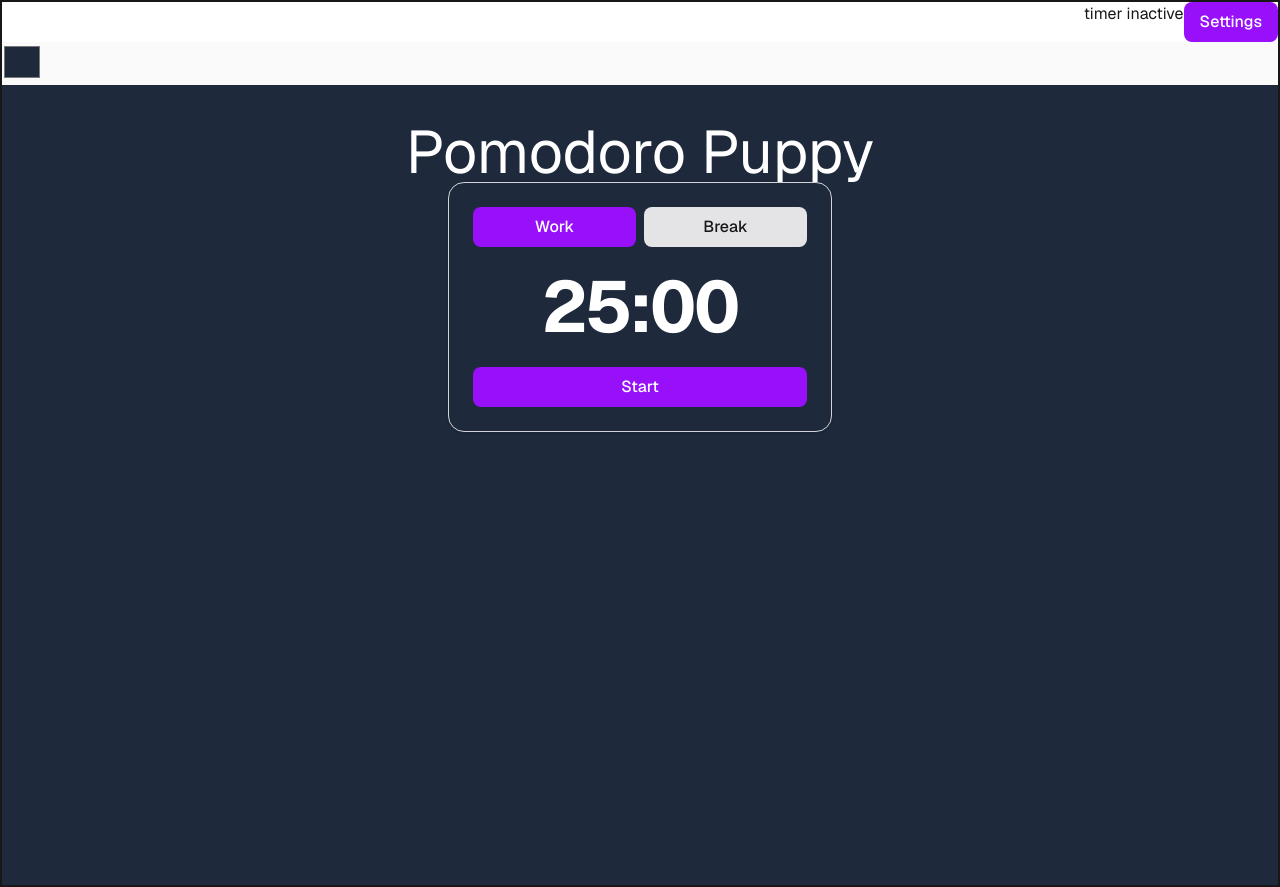
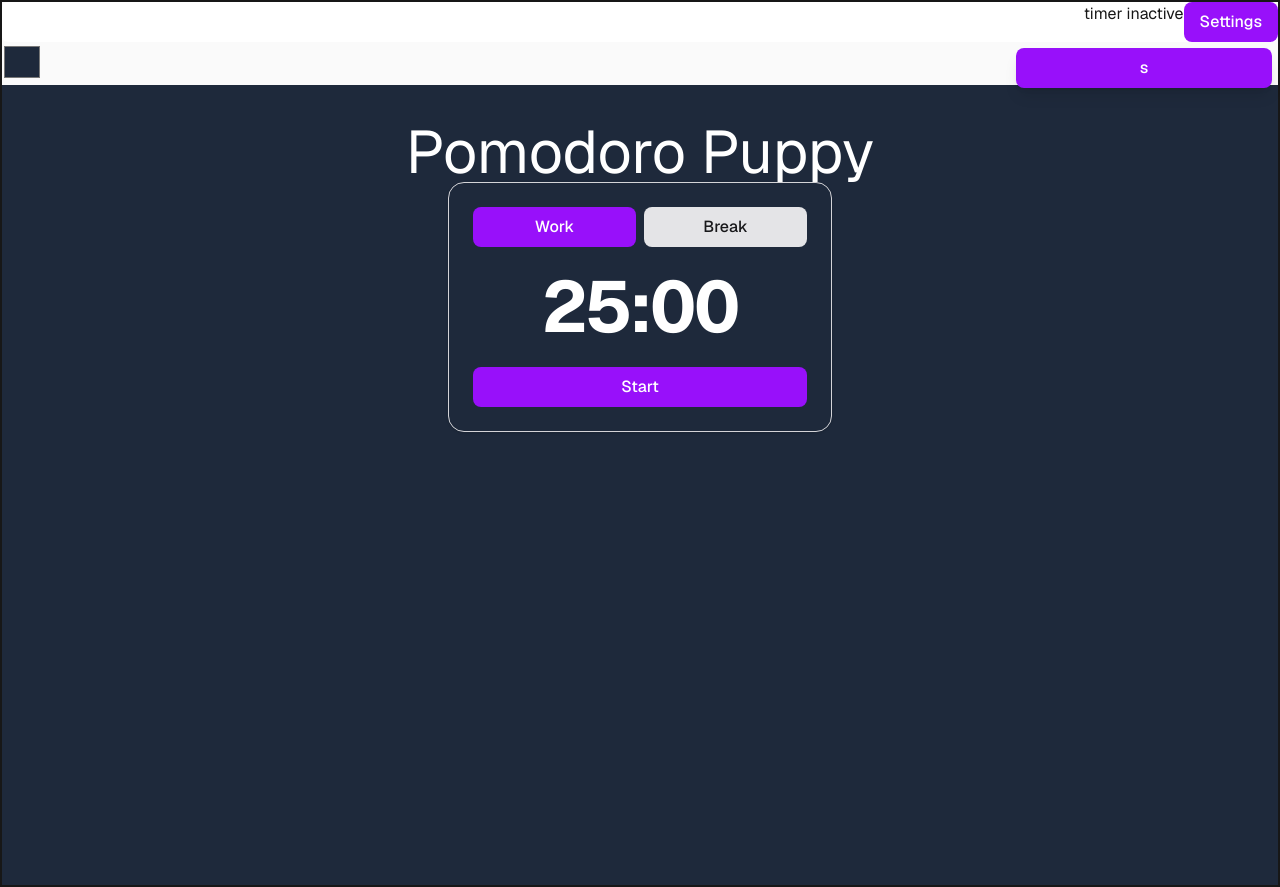
Before and after one commit to matthew-beep/timer, a Next.js app in the folder pomodoro/: page / in a window 1280 px wide. Both pictures are taken after a click on the button "Settings". Built offline with nearby package versions, Linux system fonts and the light colour scheme.

Commit message:
installed mui

```diff
--- a/pomodoro/components/Card.tsx
+++ b/pomodoro/components/Card.tsx
@@ -16,10 +16,10 @@ export function Card({
     <button
       {...props}
       className={clsx(
-        "px-4 py-2 rounded-lg font-medium transition-colors active:scale-[0.98] select-none",
+        "px-4 py-2 rounded-lg font-medium transition-colors select-none",
         {
-          "bg-purple-600 text-white hover:bg-purple-700": variant === "primary",
-          "bg-zinc-200 text-zinc-900 hover:bg-zinc-300 dark:bg-zinc-700 dark:text-zinc-100 dark:hover:bg-zinc-600":
+          "bg-purple-600 text-white": variant === "primary",
+          "bg-zinc-200 text-zinc-900 dark:bg-zinc-700 dark:text-zinc-100 dark:hover:bg-zinc-600":
             variant === "secondary",
           "bg-transparent text-current hover:bg-zinc-200/50 dark:hover:bg-zinc-700/50":
             variant === "ghost",
--- a/pomodoro/components/Header.tsx
+++ b/pomodoro/components/Header.tsx
@@ -3,16 +3,22 @@ import { useTimer } from "@/store/useTimer";
 import { TimerController } from "@/components/TimerController";
 import { TimerControls } from "@/components/TimerControls";
 import { Button } from './Button';
+import Settings from '@/components/Settings';
 
 export default function Header() {
     const isRunning = useTimer((s) => s.isRunning);
+    const [settingsOpen, setSettingsOpen] = useState<boolean>(false);
+
     return (
         <div className="rounded-md bg-[var(--timer-background)] flex justify-end">
             {isRunning ?
             <div>timer active</div> :
             <div>timer inactive</div>
             }
-            <Button>Settings</Button>
+            <Button onClick={() => setSettingsOpen(!settingsOpen)}>Settings</Button>
+            {settingsOpen && <Settings />}
+
+
         </div>
     );
 }
--- /dev/null
+++ b/pomodoro/components/Settings.tsx
@@ -0,0 +1,12 @@
+import { useState, useEffect } from 'react';
+import { Button } from './Button';
+import { Card } from '@/components/Card';
+
+export default function Settings() {
+
+    return (
+        <Card className='absolute top-12 right-2 p-4 w-64 z-10 bg-[var(--timer-bg)] text-[var(--timer-fg)] shadow-lg'>
+            s
+        </Card>
+    );
+}
--- a/pomodoro/package.json
+++ b/pomodoro/package.json
@@ -9,6 +9,9 @@
     "lint": "eslint"
   },
   "dependencies": {
+    "@emotion/react": "^11.14.0",
+    "@emotion/styled": "^11.14.1",
+    "@mui/material": "^7.3.5",
     "motion": "^12.23.24",
     "next": "16.0.1",
     "react": "19.2.0",
```
Also changed, not shown: 1 other file (tests, documents, lock files or other folders).
